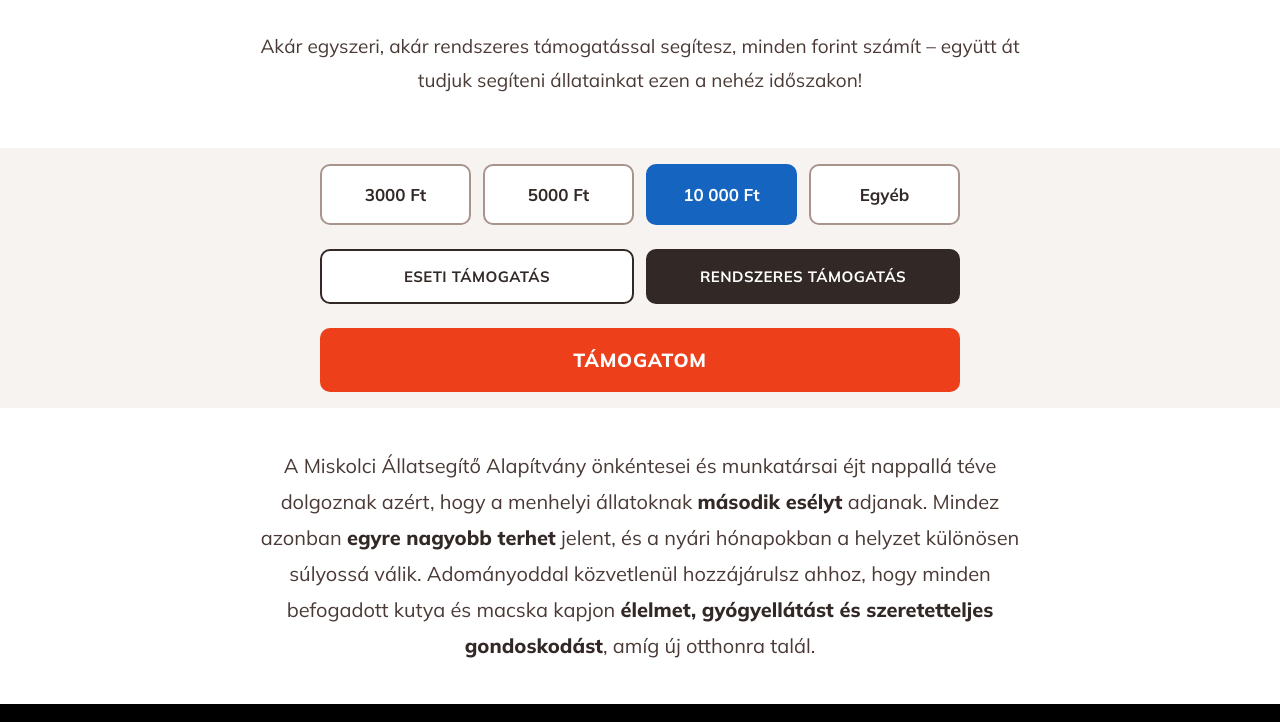
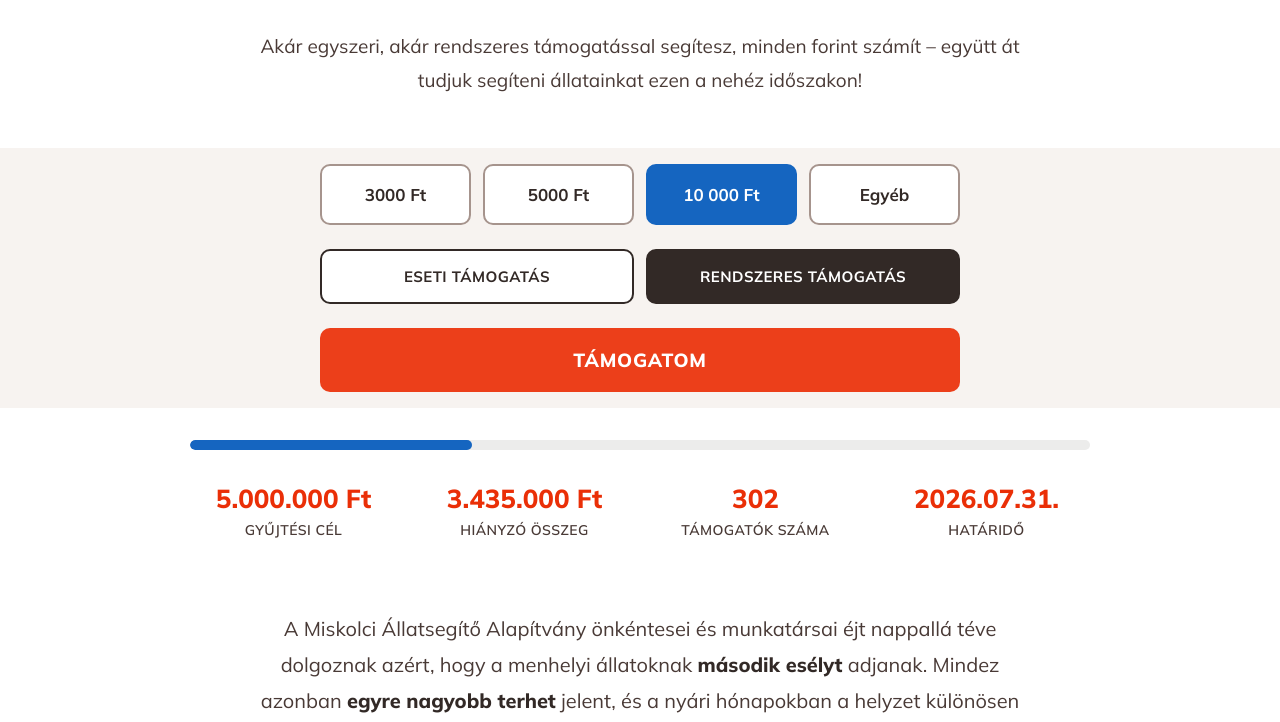
Before and after one commit to HDGabor/sablon_adomanyozas, a plain HTML site: page eheznek_az_allatok.html in a window 1280 px wide. Shown: the part 387-1109 px from the top of the page. Drawn offline with Linux system fonts and the light colour scheme.

Commit message:
Add fundraising stats block below the donation widget
Shows goal, remaining amount, supporter count, and deadline with a
progress bar, between the TÁMOGATOM button and the mission text.

```diff
--- a/eheznek_az_allatok.html
+++ b/eheznek_az_allatok.html
@@ -227,6 +227,58 @@ button{font-family:inherit;cursor:pointer;}
   transition:background .2s ease;
 }
 .cta-btn:hover{background:var(--accent-dark);}
+
+/* Stats box */
+.stats-box{
+  background:var(--bg);
+  padding:32px 24px;
+}
+.stats-inner{
+  max-width:900px;
+  margin:0 auto;
+}
+.progress-bar{
+  width:100%;
+  height:10px;
+  border-radius:999px;
+  background:var(--border);
+  overflow:hidden;
+  margin-bottom:32px;
+}
+.progress-bar-fill{
+  height:100%;
+  background:#1565c0;
+  border-radius:999px;
+}
+.stats-grid{
+  display:flex;
+  flex-wrap:wrap;
+  gap:24px;
+  text-align:center;
+}
+.stat-item{
+  flex:1 1 0;
+  min-width:140px;
+  display:flex;
+  flex-direction:column;
+  gap:6px;
+}
+.stat-value{
+  font-size:26px;
+  font-weight:800;
+  color:var(--accent-dark);
+}
+.stat-label{
+  font-size:14px;
+  font-weight:600;
+  color:var(--text-mid);
+  text-transform:uppercase;
+  letter-spacing:.03em;
+}
+
+@media (max-width:640px){
+  .stats-grid{flex-direction:column;gap:18px;}
+}
 
 /* Checkout page */
 .checkout{
@@ -461,6 +513,32 @@ button{font-family:inherit;cursor:pointer;}
       </div>
 
       <button class="cta-btn" id="supportBtn">TÁMOGATOM</button>
+    </div>
+  </section>
+
+  <section class="stats-box">
+    <div class="stats-inner">
+      <div class="progress-bar">
+        <div class="progress-bar-fill" style="width:31.3%"></div>
+      </div>
+      <div class="stats-grid">
+        <div class="stat-item">
+          <span class="stat-value">5.000.000 Ft</span>
+          <span class="stat-label">Gyűjtési cél</span>
+        </div>
+        <div class="stat-item">
+          <span class="stat-value">3.435.000 Ft</span>
+          <span class="stat-label">Hiányzó összeg</span>
+        </div>
+        <div class="stat-item">
+          <span class="stat-value">302</span>
+          <span class="stat-label">Támogatók száma</span>
+        </div>
+        <div class="stat-item">
+          <span class="stat-value">2026.07.31.</span>
+          <span class="stat-label">Határidő</span>
+        </div>
+      </div>
     </div>
   </section>
 
--- a/style.css
+++ b/style.css
@@ -219,6 +219,58 @@ button{font-family:inherit;cursor:pointer;}
 }
 .cta-btn:hover{background:var(--accent-dark);}
 
+/* Stats box */
+.stats-box{
+  background:var(--bg);
+  padding:32px 24px;
+}
+.stats-inner{
+  max-width:900px;
+  margin:0 auto;
+}
+.progress-bar{
+  width:100%;
+  height:10px;
+  border-radius:999px;
+  background:var(--border);
+  overflow:hidden;
+  margin-bottom:32px;
+}
+.progress-bar-fill{
+  height:100%;
+  background:#1565c0;
+  border-radius:999px;
+}
+.stats-grid{
+  display:flex;
+  flex-wrap:wrap;
+  gap:24px;
+  text-align:center;
+}
+.stat-item{
+  flex:1 1 0;
+  min-width:140px;
+  display:flex;
+  flex-direction:column;
+  gap:6px;
+}
+.stat-value{
+  font-size:26px;
+  font-weight:800;
+  color:var(--accent-dark);
+}
+.stat-label{
+  font-size:14px;
+  font-weight:600;
+  color:var(--text-mid);
+  text-transform:uppercase;
+  letter-spacing:.03em;
+}
+
+@media (max-width:640px){
+  .stats-grid{flex-direction:column;gap:18px;}
+}
+
 /* Checkout page */
 .checkout{
   padding:56px 24px 96px;
```
Also changed, not shown: index.html (+26 -0 lines).
